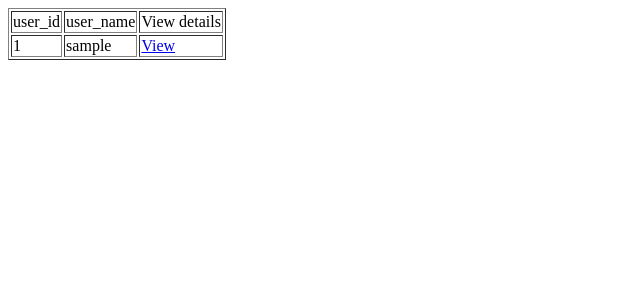
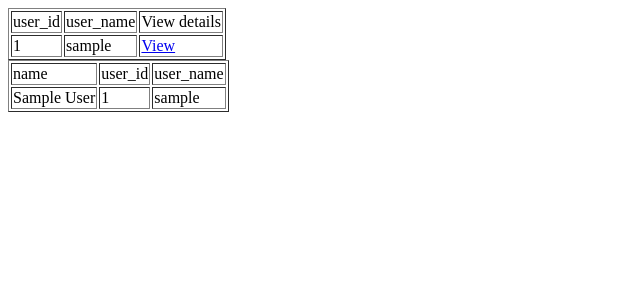
Before and after one commit to shampavi1/MYCSC3132Proects_01, a PHP site: page /day04/gettable.php?user_id=1 in a window 1280 px wide. Shown: the top 300 px of the page, without its empty margins (0-640 px from the left). Run offline with PHP 8.4, Linux system fonts and the light colour scheme; tables that the repository leaves empty or names only in its code hold one stand-in row (values such as "Sample post").

Commit message:
name changes

```diff
--- a/day04/gettable.php
+++ b/day04/gettable.php
@@ -1,7 +1,7 @@
 <!DOCTYPE html>
 <html>
 <head>
-	<title>EMPLOYEE LIST</title>
+	<title>USER LIST</title>
 </head>
 <body>
 
@@ -13,6 +13,9 @@ require_once 'myfunc.php';
 
 //PrintTable ("employee",$connect);
 user($connect);
+$user_id = $_GET['user_id'];
+
+Empdetails($user_id,$connect);
 
 ?>
 
```
